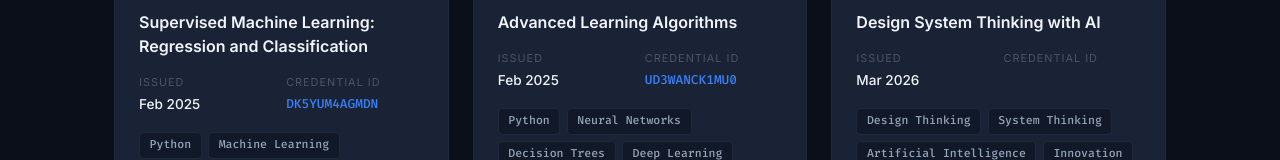
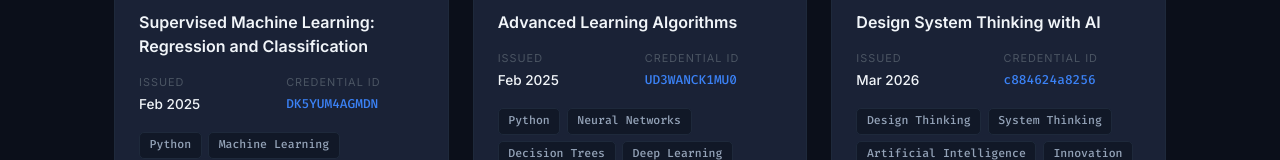
Before and after one commit to Samia2310/Samia-Portfolio, a React (Create React App) app: page / in a window 1280 px wide. Shown: the part 3535-3695 px from the top of the page. Built offline with nearby package versions, Linux system fonts and the light colour scheme; the HTML template or start-up script is replaced by a standard one.

Commit message:
small change

```diff
--- a/src/components/Certifications.js
+++ b/src/components/Certifications.js
@@ -39,7 +39,7 @@ const certifications = [
     issuer: "Grameenphone Academy",
     platform: "Grameenphone Ltd.",
     issued: "Mar 2026",
-    credentialId: " ",
+    credentialId: "c884624a8256",
     verifyUrl: "https://www.grameenphone.academy/cert/c884624a8256",
     pdfFile: "/GP1.pdf",
     imageFile: "/GP1.jpg",
```
